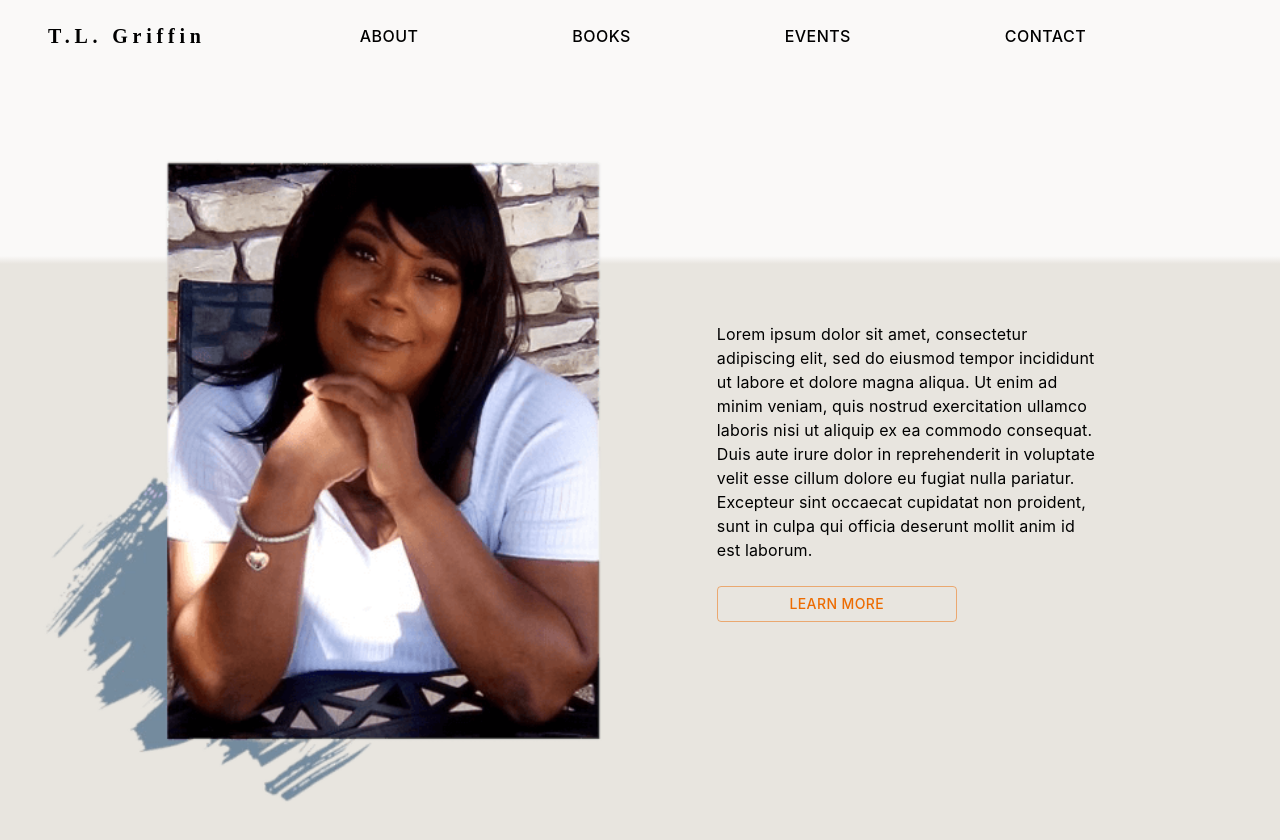
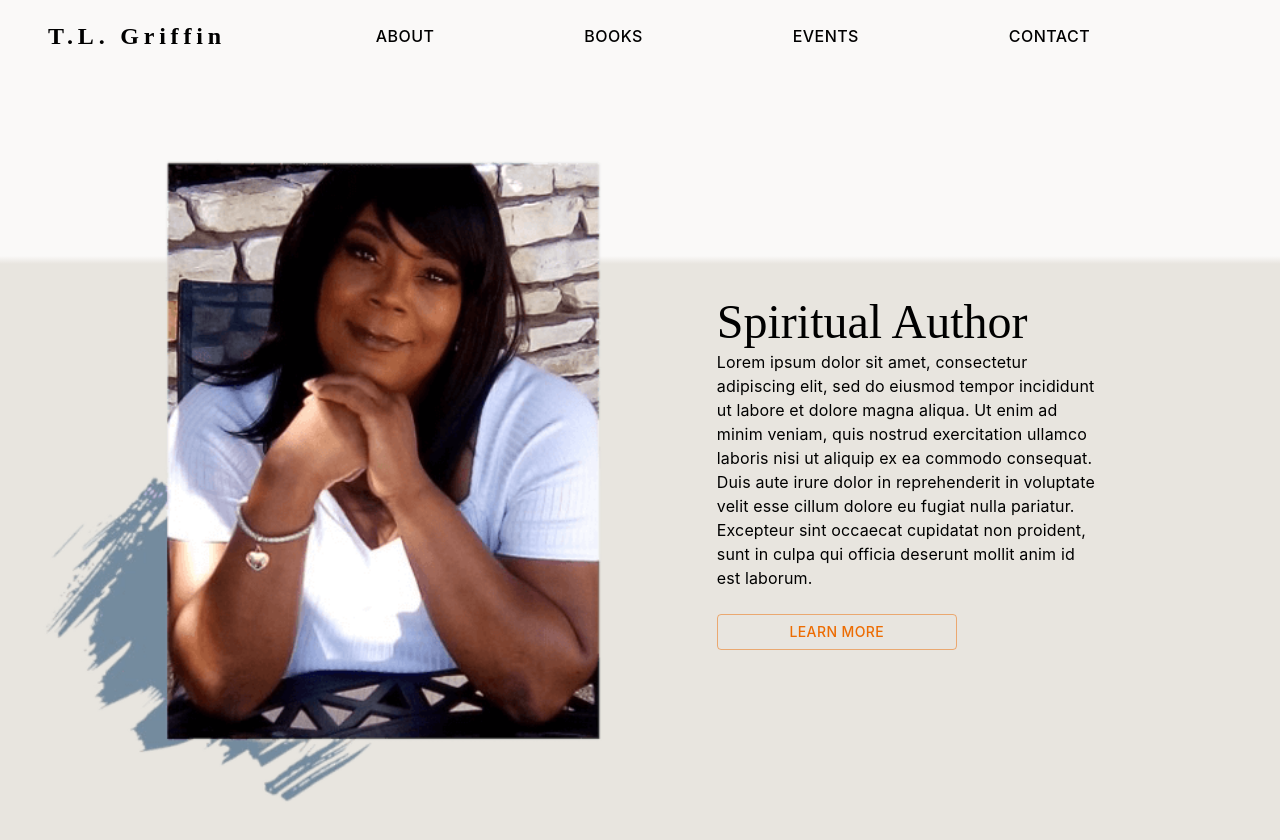
Before and after one commit to ChrisS561/TLGriffinBooks, a React (Create React App) app in the folder tisha-wesbite/: page / in a window 1280 px wide. Shown: the top 840 px of the page. Built offline with nearby package versions, Linux system fonts and the light colour scheme; the HTML template or start-up script is replaced by a standard one.

Commit message:
updated mobile view

```diff
--- a/tisha-wesbite/src/Components/Navigation/NavBar.js
+++ b/tisha-wesbite/src/Components/Navigation/NavBar.js
@@ -41,7 +41,7 @@ function NavBar() {
 					{/* Bigger Screens */}
 					{/* Mobile devices */}
 					<Typography
-						variant="h6"
+						variant="h5"
 						noWrap
 						component="a"
 						href="/"
--- a/tisha-wesbite/src/Pages/Homepage.js
+++ b/tisha-wesbite/src/Pages/Homepage.js
@@ -28,6 +28,9 @@ export default function Homepage() {
 		>
 			<AuthorPicture />
 			<Box style={{ width: '30%', marginRight: '14%' }}>
+				<Typography variant="h3" sx={{ display: { xs: 'none', md: 'flex' },fontFamily: 'Playfair Display'}}>
+					Spiritual Author
+				</Typography>
 				<Typography
 					variant="body1"
 					sx={{
@@ -57,7 +60,7 @@ export default function Homepage() {
 							alert('click');
 						}}
 						sx={{
-							display: { xs: 'none', md: 'none', lg: 'flex' },
+							display: { xs: 'none', md: 'flex', lg: 'flex' },
 							width: '15rem',
 							fontFamily: 'inter',
 						}}
@@ -65,7 +68,7 @@ export default function Homepage() {
 						Learn More
 					</Button>
 
-					{/* Medium Screens (900px+)  */}
+					{/* Medium Screens (900px+)
 					<Button
 						variant="outlined"
 						href="#about"
@@ -79,7 +82,7 @@ export default function Homepage() {
 						}}
 					>
 						Learn More
-					</Button>
+					</Button> */}
 
 					{/* Smaller Screens */}
 					<Typography
@@ -88,6 +91,7 @@ export default function Homepage() {
 							display: { xs: 'flex', md: 'none' },
 							textAlign: 'center',
 							fontFamily: 'inter',
+							// fontSize: { xs: '14px', sm: '16px', md: '18px' }
 						}}
 						gutterBottom
 					>
```
